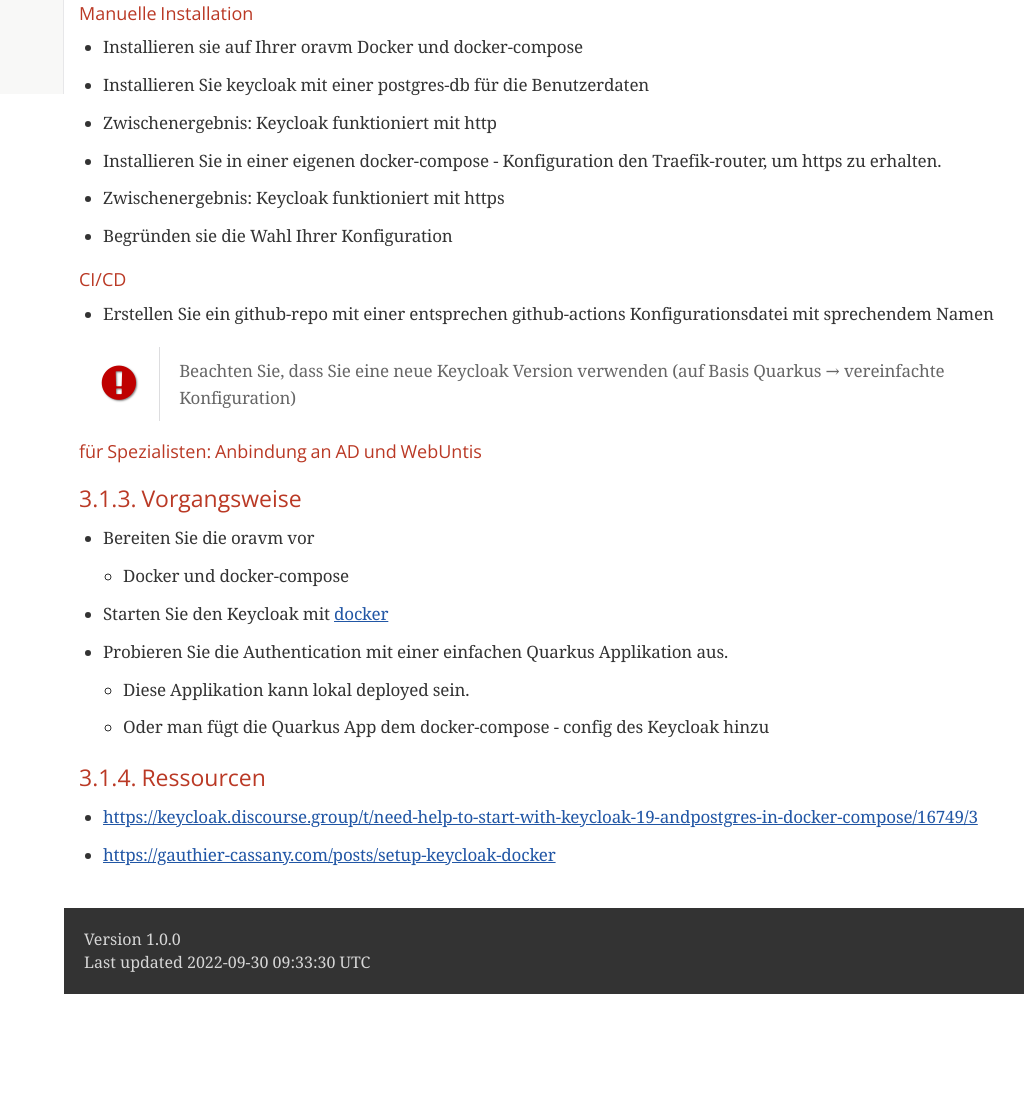
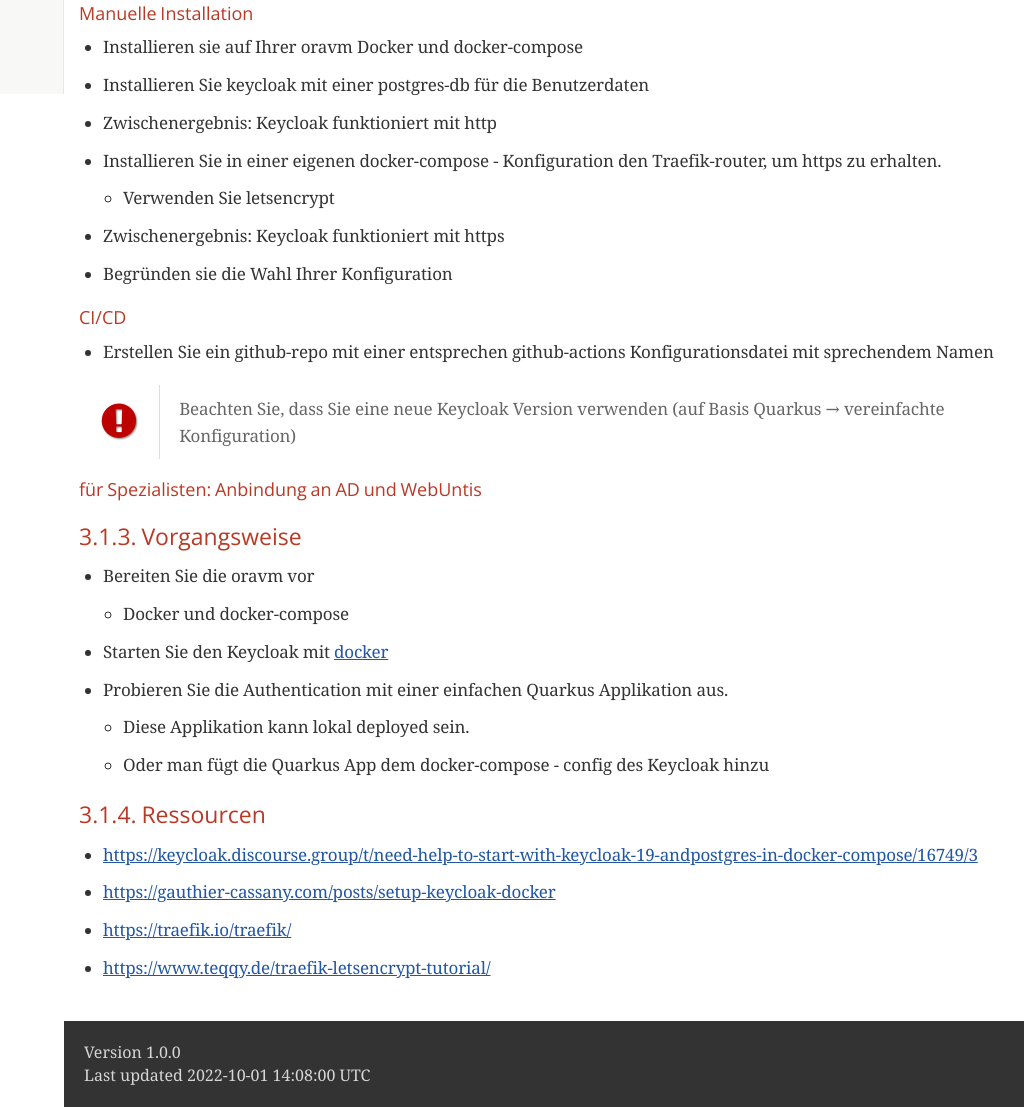
Before and after one commit to 2223-5ahif-nvs/2223-5ahif-nvs-lecture-notes, a plain HTML site: page index.html in a window 1280 px wide. Shown: the part 706-1813 px from the top of the page, without its empty margins (256-1280 px from the left). Before the commit the page ends 1700 px from the top, so only its background shows below. Drawn offline with nearby package versions, Linux system fonts and the light colour scheme; a web font is replaced by a local one.

Commit message:
Deploying to gh-pages from  @ 47afc60737fcb9b512ee4344530eba1847810f1c 🚀

```diff
--- a/index.html
+++ b/index.html
@@ -445,7 +445,7 @@
 <div class="details">
 <span id="author" class="author">Thomas W. Stütz</span><br>
 <span id="revnumber">version 1.0.0,</span>
-<span id="revdate">2022-09-30</span>
+<span id="revdate">2022-10-01</span>
 <br><span id="revremark">Verteilte Systeme</span>
 </div>
 <div id="toc" class="toc2">
@@ -512,6 +512,13 @@
 </li>
 <li>
 <p>Installieren Sie in einer eigenen docker-compose - Konfiguration den Traefik-router, um https zu erhalten.</p>
+<div class="ulist">
+<ul>
+<li>
+<p>Verwenden Sie letsencrypt</p>
+</li>
+</ul>
+</div>
 </li>
 <li>
 <p>Zwischenergebnis: Keycloak funktioniert mit https</p>
@@ -592,6 +599,12 @@
 <li>
 <p><a href="https://gauthier-cassany.com/posts/setup-keycloak-docker" class="bare">https://gauthier-cassany.com/posts/setup-keycloak-docker</a></p>
 </li>
+<li>
+<p><a href="https://traefik.io/traefik/" class="bare">https://traefik.io/traefik/</a></p>
+</li>
+<li>
+<p><a href="https://www.teqqy.de/traefik-letsencrypt-tutorial/" class="bare">https://www.teqqy.de/traefik-letsencrypt-tutorial/</a></p>
+</li>
 </ul>
 </div>
 </div>
@@ -602,7 +615,7 @@
 <div id="footer">
 <div id="footer-text">
 Version 1.0.0<br>
-Last updated 2022-09-30 09:33:30 UTC
+Last updated 2022-10-01 14:08:00 UTC
 </div>
 </div>
 </body>
```
Also changed, not shown: file.html (+1 -1 lines), somePage.html (+1 -1 lines).
